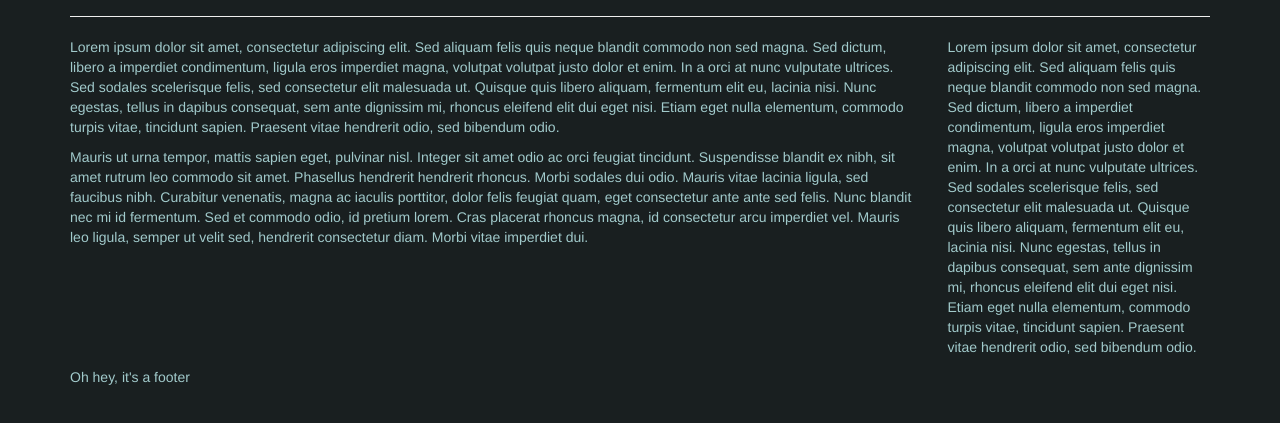
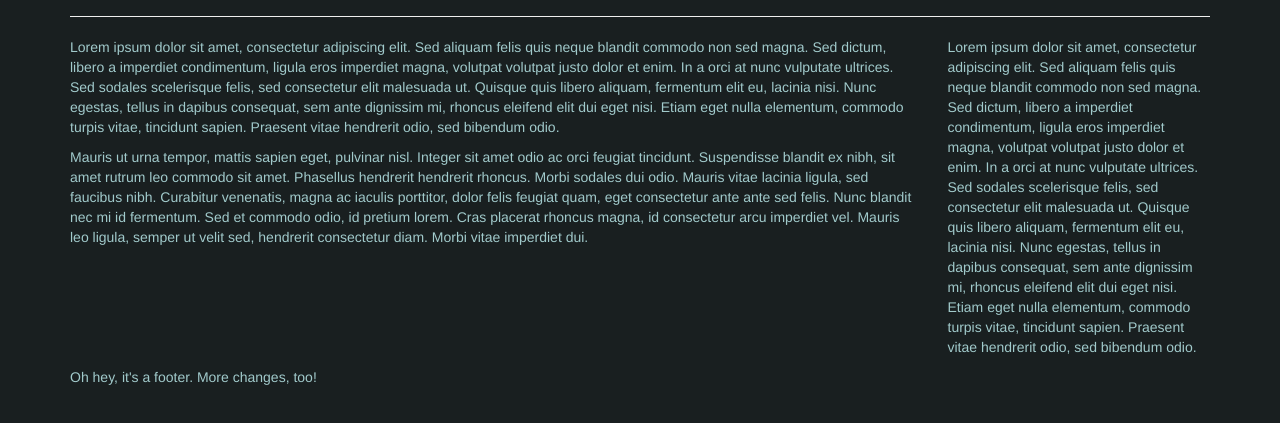
Before and after one commit to jesgs/travis-test-deployment, a website: page index.html in a window 1280 px wide. Shown: the part 83-506 px from the top of the page. Drawn offline with nearby package versions, Linux system fonts and the light colour scheme; files that its build step writes are made by us from their sources.

Commit message:
Adding additional text

```diff
--- a/index.html
+++ b/index.html
@@ -40,7 +40,7 @@
             </div>
         </div>
         <div class="page-footer">
-            <p>Oh hey, it's a footer</p>
+            <p>Oh hey, it's a footer. More changes, too!</p>
         </div>
     </div>
 </body>
```
